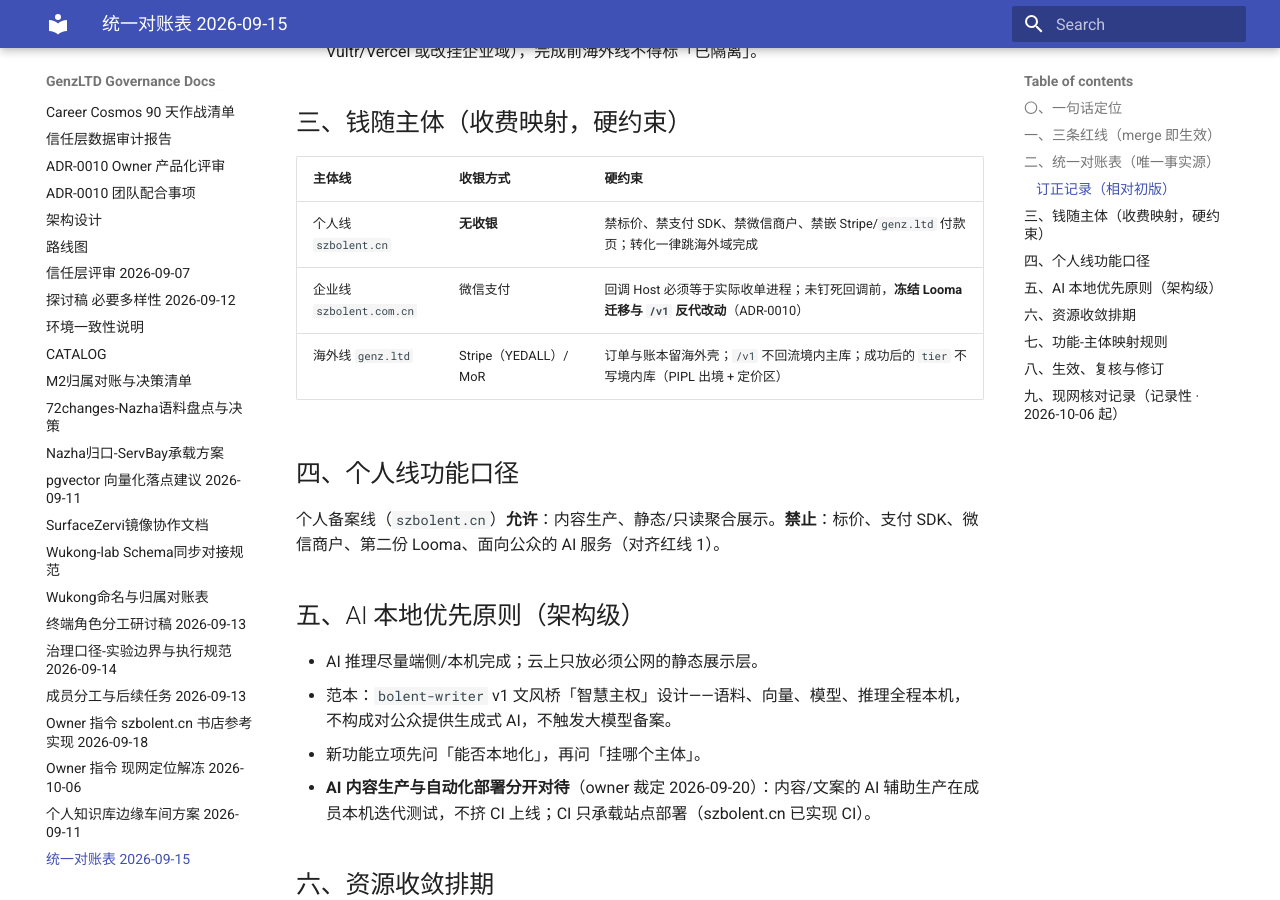
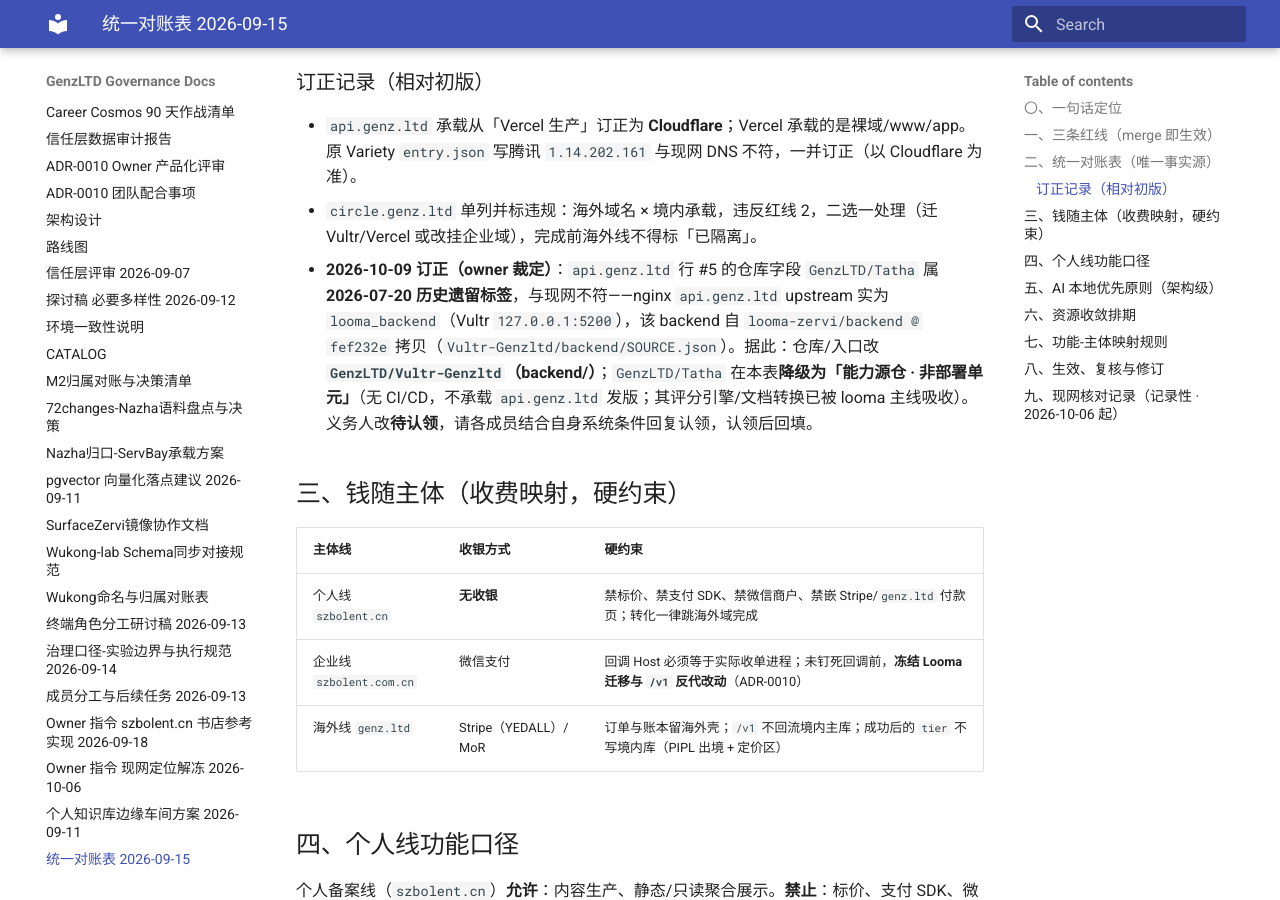
Before and after one commit to GenzLTD/docs, an MkDocs documentation site: the page built from docs/统一对账表-20260915.md, in a window 1280 px wide and 900 px high, scrolled down 3012 px. Built offline with MkDocs 1.6.1 and Material for MkDocs 9.7.7, drawn with Linux system fonts in a browser that asks for light colours; some of the changed text lies outside the part shown.

Commit message:
docs(对账表): api.genz.ltd 仓库字段订正为 Vultr-Genzltd backend —— Tatha 降级能力源仓，义务人待认领 (#39)
* docs(对账表): api.genz.ltd 仓库字段订正为 Vultr-Genzltd backend —— Tatha 降级为能力源仓，义务人改待认领

* docs(对账表): api.genz.ltd 仓库字段订正为 Vultr-Genzltd backend —— Tatha 降级为能力源仓，义务人改待认领

```diff
--- a/docs/统一对账表-20260915.md
+++ b/docs/统一对账表-20260915.md
@@ -25,7 +25,7 @@
 | 2 | `47.115.168.107:5433`（实验 PG） | 组织实验性向量库（实验性验证） | pgvector 容器 | 个人机承载 | — | 待对账 | ✅ 已收内网（2026-09-18，绑 127.0.0.1） |
 | 3 | `szbolent.com.cn` | 商业能力线 | — | 企业主体（办理中） | 企业（微信支付，回调=收单进程） | szpeter2026 | 企业/筹备 |
 | 4 | `genz.ltd`（裸域）/ `www.genz.ltd` | 海外营销站（裸域/www 走 Vercel） | genz-web | GenzLTD（境外） | Stripe（YEDALL） | szpeter2026 | 生产 |
-| 5 | `api.genz.ltd` | 后端 API（tatha） | GenzLTD/Tatha | GenzLTD（境外） | — | 按 ADR-0007 收敛 | 生产 · **Cloudflare**（2026-07-20 决策，勿再切域） |
+| 5 | `api.genz.ltd` | 后端 API（looma 后端；能力血缘 = tatha——评分引擎/文档转换已迁入 looma，`contracts/gfcc/registry.v1.json` 亦列 Tatha 为 `POST /v1/ask` 实现之一） | GenzLTD/Vultr-Genzltd（`backend/`，fork 自 looma-zervi/backend @ fef232e，2026-09-18；**发版权握在 Vultr-Genzltd**） | GenzLTD（境外） | — | **待认领**（请各成员结合自身系统条件回复认领；历史口径「按 ADR-0007 收敛」作废） | 生产 · **Cloudflare** 橙云 → Vultr :5200（2026-07-20 决策，勿再切域）。原仓库字段 `GenzLTD/Tatha` 为 2026-07-20 历史遗留标签，与现网不符（owner 裁定 2026-10-09，见订正记录） |
 | 6 | `app.genz.ltd` | PlanetX 前端 | genz-web（Vercel） | GenzLTD（境外） | Stripe（YEDALL） | szpeter2026 | 生产 · Vercel |
 | 7 | `tspace.genz.ltd` | T空间 SaaS（Stripe Checkout 已上线，`/v1/payment/plans?region=US` 200 USD） | genz-web（`deploy-overseas.yml` / `site.ts`） | GenzLTD（境外） | Stripe（YEDALL） | 待对账 | 生产 · Cloudflare · **第一笔变现钉 `tspace/pricing`** |
 | 8 | `edge.genz.ltd` | 海外边侧生态（Vercel 营销站 + Vultr 边侧服务，清单待回填） | 待定 | GenzLTD（境外） | Stripe（YEDALL） | szpeter2026 | 已定名 · DNS 待落地 |
@@ -38,6 +38,7 @@
 
 - `api.genz.ltd` 承载从「Vercel 生产」订正为 **Cloudflare**；Vercel 承载的是裸域/www/app。原 Variety `entry.json` 写腾讯 `1.14.202.161` 与现网 DNS 不符，一并订正（以 Cloudflare 为准）。
 - `circle.genz.ltd` 单列并标违规：海外域名 × 境内承载，违反红线 2，二选一处理（迁 Vultr/Vercel 或改挂企业域），完成前海外线不得标「已隔离」。
+- **2026-10-09 订正（owner 裁定）**：`api.genz.ltd` 行 #5 的仓库字段 `GenzLTD/Tatha` 属 **2026-07-20 历史遗留标签**，与现网不符——nginx `api.genz.ltd` upstream 实为 `looma_backend`（Vultr `127.0.0.1:5200`），该 backend 自 `looma-zervi/backend @ fef232e` 拷贝（`Vultr-Genzltd/backend/SOURCE.json`）。据此：仓库/入口改 **`GenzLTD/Vultr-Genzltd`（backend/）**；`GenzLTD/Tatha` 在本表**降级为「能力源仓 · 非部署单元」**（无 CI/CD，不承载 `api.genz.ltd` 发版；其评分引擎/文档转换已被 looma 主线吸收）。义务人改**待认领**，请各成员结合自身系统条件回复认领，认领后回填。
 
 ## 三、钱随主体（收费映射，硬约束）
 
```
Also changed, not shown: docs/genz-ltd子域命名与归属表-20260914.md (+2 -0 lines).
